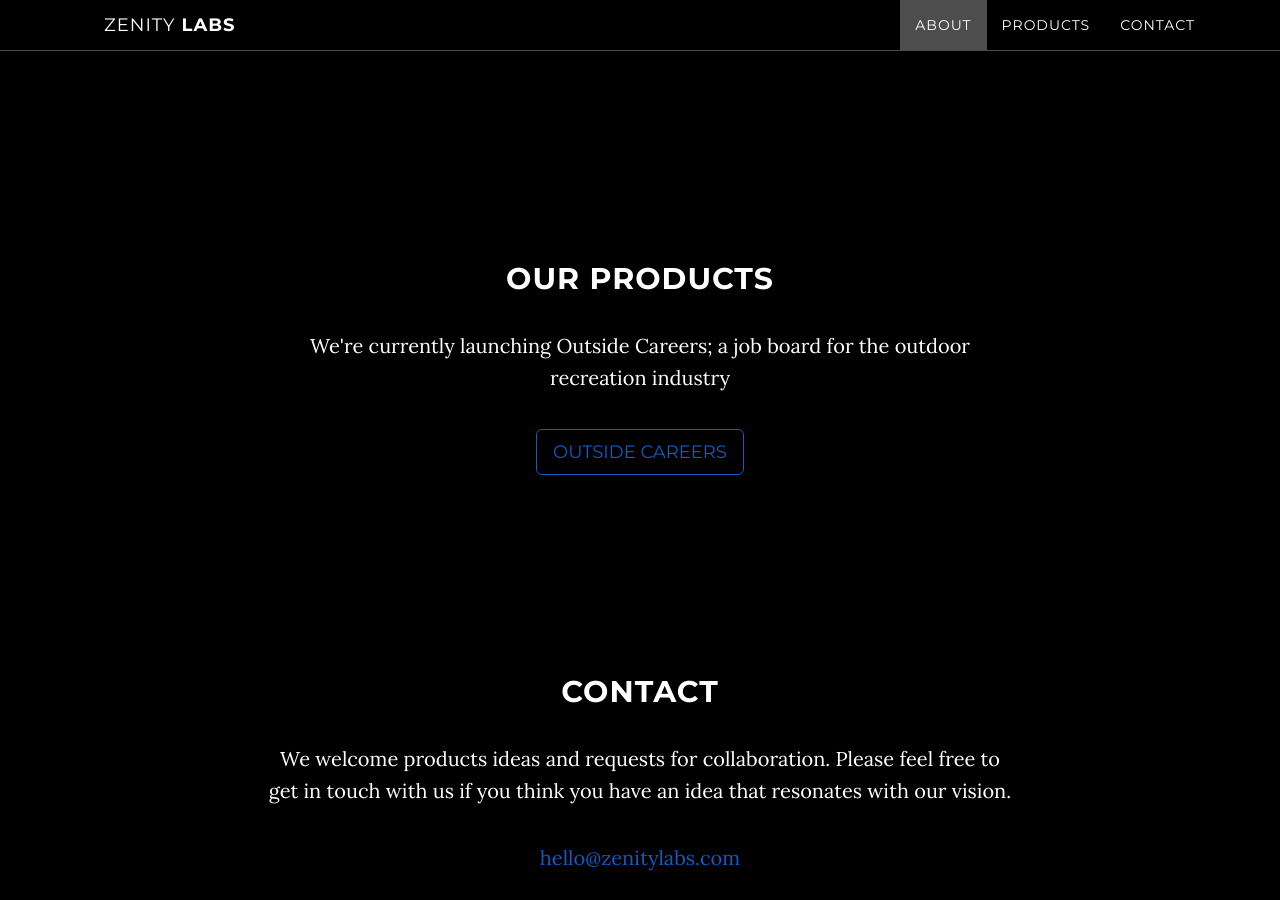
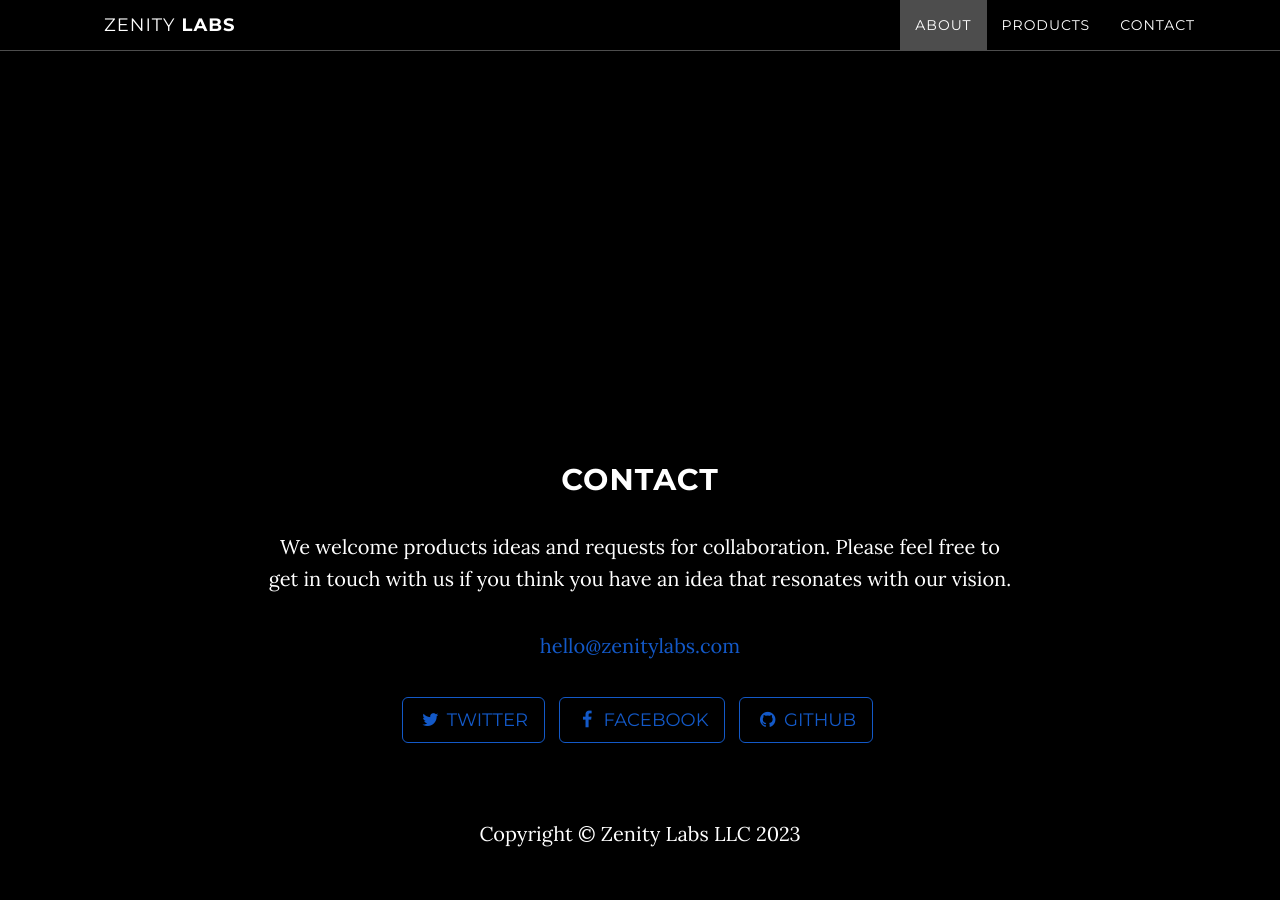
Before and after one commit to zenitylabs/zenitylabs.github.io, a Jekyll site: the page built from index.html, in a window 1280 px wide and 900 px high, scrolled down 1528 px. Built offline with Jekyll 4.4.1, drawn with Linux system fonts in a browser that asks for light colours.

Commit message:
Remove outside careers

```diff
--- a/_includes/products.html
+++ b/_includes/products.html
@@ -2,9 +2,6 @@
         <div class="products-section">
             <div class="container">
                 <div class="col-lg-8 col-lg-offset-2">
-                    <h2>Our Products</h2>
-                    <p>We're currently launching Outside Careers; a job board for the outdoor recreation industry</p>
-                    <a href="https://outside.careers" class="btn btn-default btn-lg">Outside Careers</a>
                 </div>
             </div>
         </div>
```
